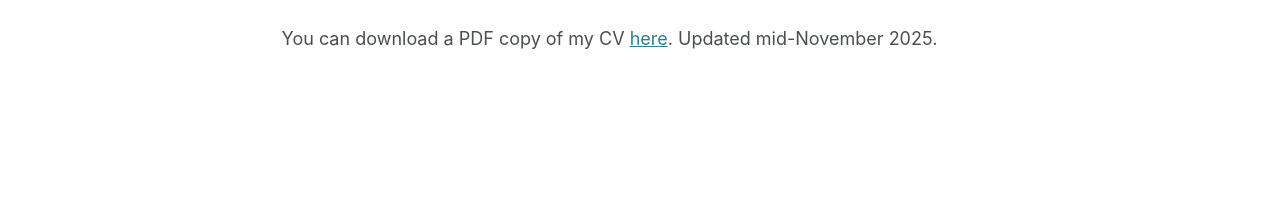
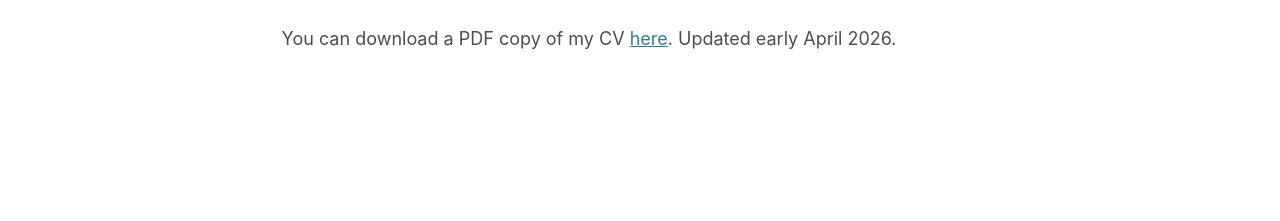
Before and after one commit to sarakapasi/sarakapasi.github.io, a Jekyll site: the page built from _pages/cv.md, in a window 1280 px wide and 1114 px high. Shown: the part 648-869 px from the top of the window. Built offline with Jekyll 4.4.1, drawn with Linux system fonts in a browser that asks for light colours; some web fonts are replaced.

Commit message:
Update cv.md

```diff
--- a/_pages/cv.md
+++ b/_pages/cv.md
@@ -7,7 +7,7 @@ redirect_from:
   - /resume
 ---
 
-<iframe src="/files/Nov25_website_cv.pdf" width="100%" height="500" frameborder="no" border="0" marginwidth="0" marginheight="0"></iframe>
+<iframe src="/files/Apr26_CV.pdf" width="100%" height="500" frameborder="no" border="0" marginwidth="0" marginheight="0"></iframe>
 
-You can download a PDF copy of my CV [here](/files/Nov25_website_cv.pdf). Updated mid-November 2025.
+You can download a PDF copy of my CV [here](/files/Apr26_CV.pdf). Updated early April 2026.
 {% include base_path %}
```
